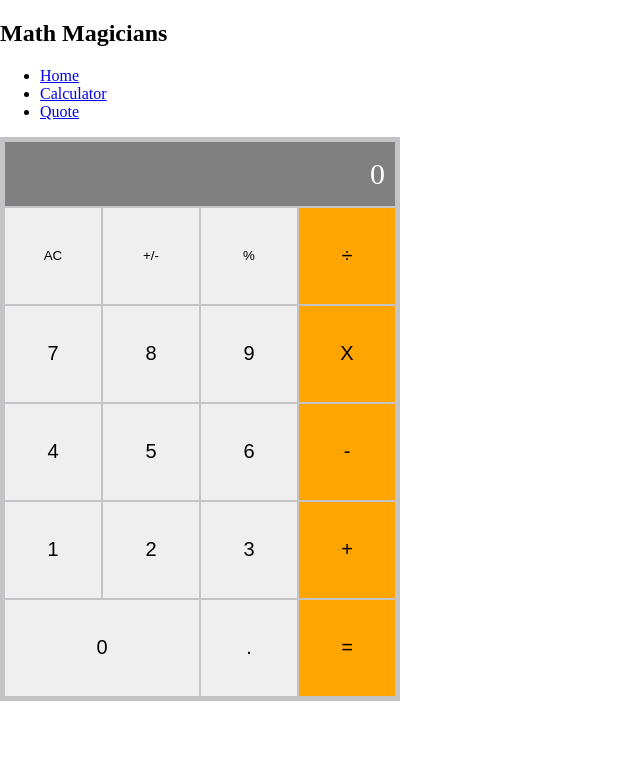
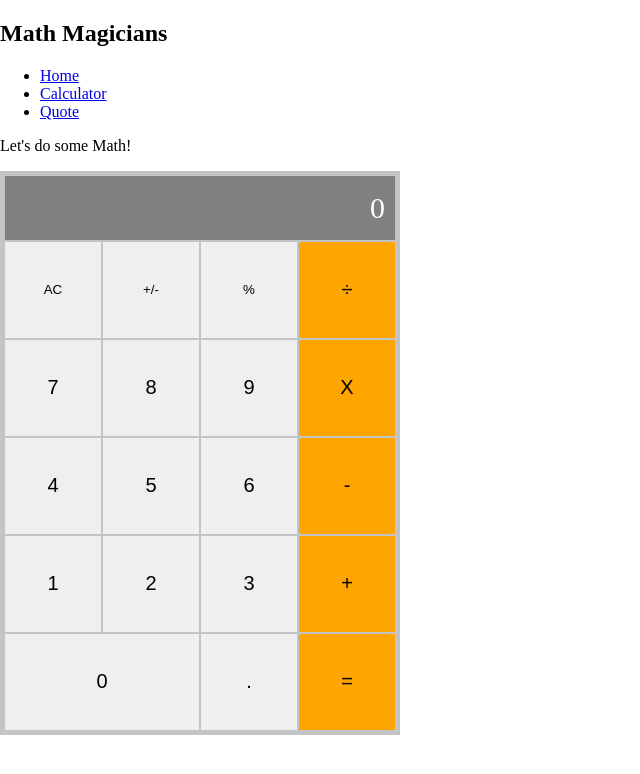
Before and after one commit to AlexRS90/math-magicians, a React (Create React App) app: page /calculator in a window 1280 px wide. Shown: the top 774 px of the page, without its empty margins (0-640 px from the left). Built offline with nearby package versions, Linux system fonts and the light colour scheme.

Commit message:
Add a wrapper and a text line

```diff
--- a/src/components/Calculator.js
+++ b/src/components/Calculator.js
@@ -19,6 +19,8 @@ const Calculator = () => {
   };
 
   return (
+    <div className="calc-wrapper">
+      <p className="calc-text">Let's do some Math!</p>
       <div className="calculator-container">
         <p className="display-result">
           {obj.total}
@@ -45,6 +47,7 @@ const Calculator = () => {
         <button onClick={() => handleClick(obj, '.')} type="button" className="numbers">.</button>
         <button onClick={() => handleClick(obj, '=')} type="button" className="operations">=</button>
       </div>
+    </div>
   );
 };
 
```
Lines whose indentation alone changed are shown as unchanged.
